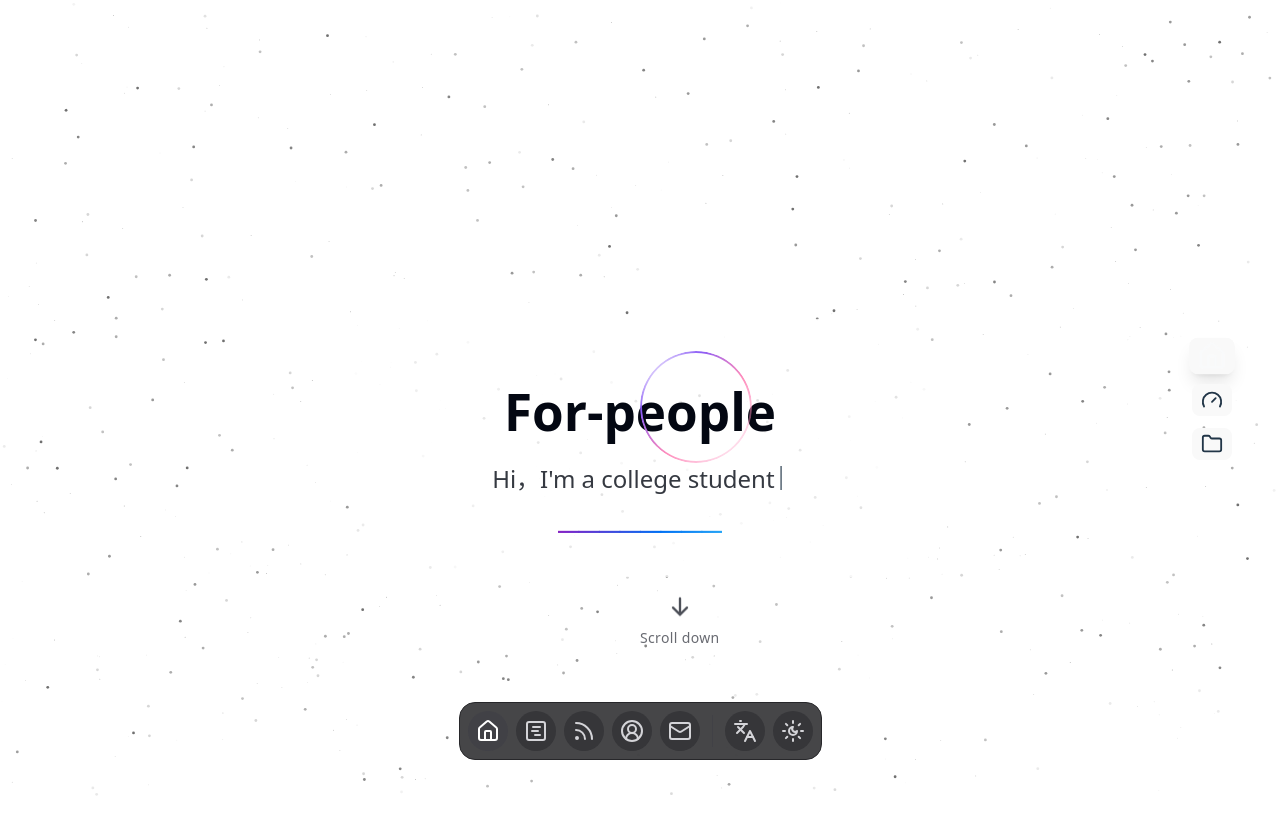
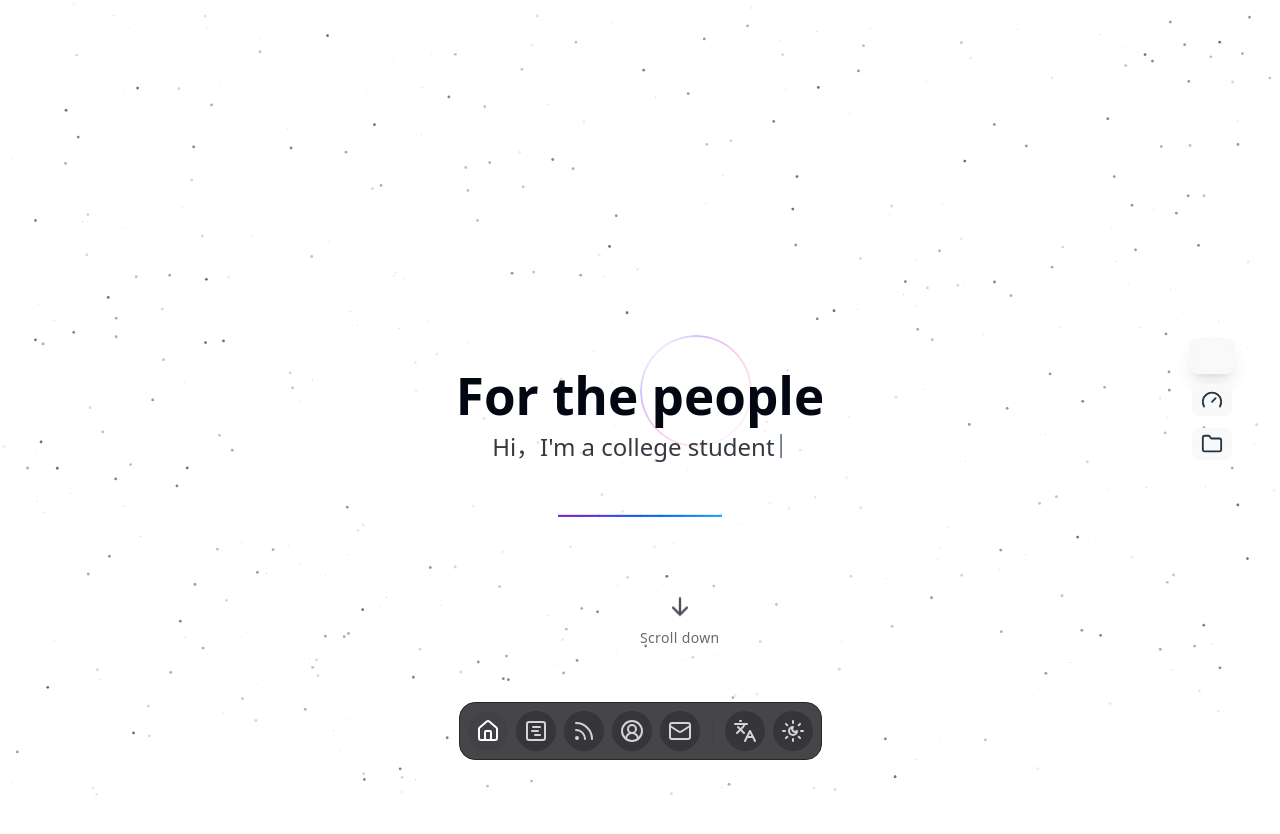
Before and after one commit to publieople/Homepage, a React (Vite) app: page / in a window 1280 px wide. Shown: the top 834 px of the page. Built offline with nearby package versions, Linux system fonts and the light colour scheme.

Commit message:
feat(hero): 优化首页Hero区文本和样式，提升用户体验

```diff
--- a/src/components/features/hero/HeroSection.tsx
+++ b/src/components/features/hero/HeroSection.tsx
@@ -47,31 +47,30 @@ export const HeroSection: React.FC = () => {
       >
         <div className="relative z-10 flex flex-col items-center w-full max-w-xl">
           <div className="flex flex-col items-center gap-4 py-6 px-3 sm:py-8 sm:px-6 md:px-8 bg-background/80 rounded-2xl w-full max-w-md sm:max-w-xl">
-            <div className="relative mb-4">
+            <div className="relative mb-4 w-full flex items-end justify-center">
+              <div className="absolute bottom-32 left-1/2 -translate-x-1/2 z-0">
                 <ShineBorder
                   borderWidth={2}
                   duration={10}
-                shineColor={["#8B5CF6", "#FE8BBB"]}
-                className="rounded-full size-20 sm:size-28"
-              />
-              <img
-                src="/icon.png"
-                alt="Logo"
-                className="w-16 h-16 sm:w-24 sm:h-24 absolute left-1/2 top-1/2 -translate-x-1/2 -translate-y-1/2 drop-shadow-lg"
+                  shineColor={["#8B5CF6AA", "#FE8BBBAA"]}
+                  className="rounded-full size-20 sm:size-28 opacity-60"
                 />
               </div>
+              <div className="relative z-10 flex flex-col items-center w-full">
                 <TextAnimate
                   animation="slideUp"
                   className="text-2xl sm:text-4xl md:text-5xl font-bold text-foreground mb-2 text-center"
                   as="h1"
                 >
-              For-people
+                  For the people
                 </TextAnimate>
                 <div className="flex justify-center w-full">
                   <span
                     ref={el}
                     className="text-base sm:text-xl md:text-2xl text-foreground/80 whitespace-nowrap text-center"
                   ></span>
+                </div>
+              </div>
             </div>
             <div className="flex justify-center w-full mt-1">
               <AuroraText
--- a/src/lib/i18n/locales/zh.json
+++ b/src/lib/i18n/locales/zh.json
@@ -14,8 +14,8 @@
   "home": {
     "hero": {
       "typed1": "Hi，我是人民公仆",
-      "typed2": "Hi，我是一个大学生",
-      "typed3": "Hi，我是一个效率控",
+      "typed2": "Hi，我是一名大学生",
+      "typed3": "Hi，我是一位效率控",
       "typed4": "欢迎来到我的个人主页🎉",
       "scrollDown": "向下滚动"
     },
```
Lines whose indentation alone changed are shown as unchanged.
